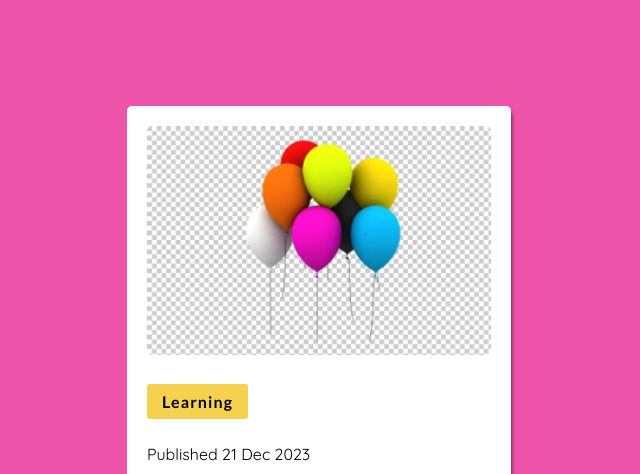
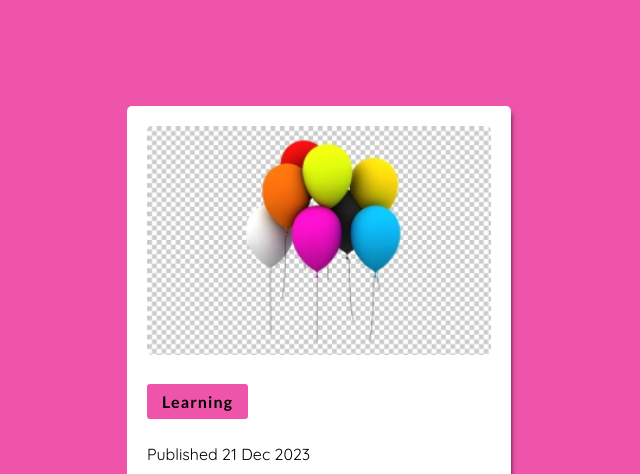
Before and after one commit to Dzungwenen-Ayangeaor/blog-preview-card, a plain HTML site: page index.html in a window 1280 px wide. Shown: the top 474 px of the page, without its empty margins (321-961 px from the left). Drawn offline with Linux system fonts and the light colour scheme; a web font is replaced by a local one.

Commit message:
button color changed

```diff
--- a/style.css
+++ b/style.css
@@ -34,7 +34,7 @@ body{
     padding: 8px 15px;
     border: 0;
     border-radius: 3px;
-    background-color: #f5d14f;
+    background-color: #e5a;
     margin: 25px 0;
     font-weight: 700;
     font-family: lato;
```
